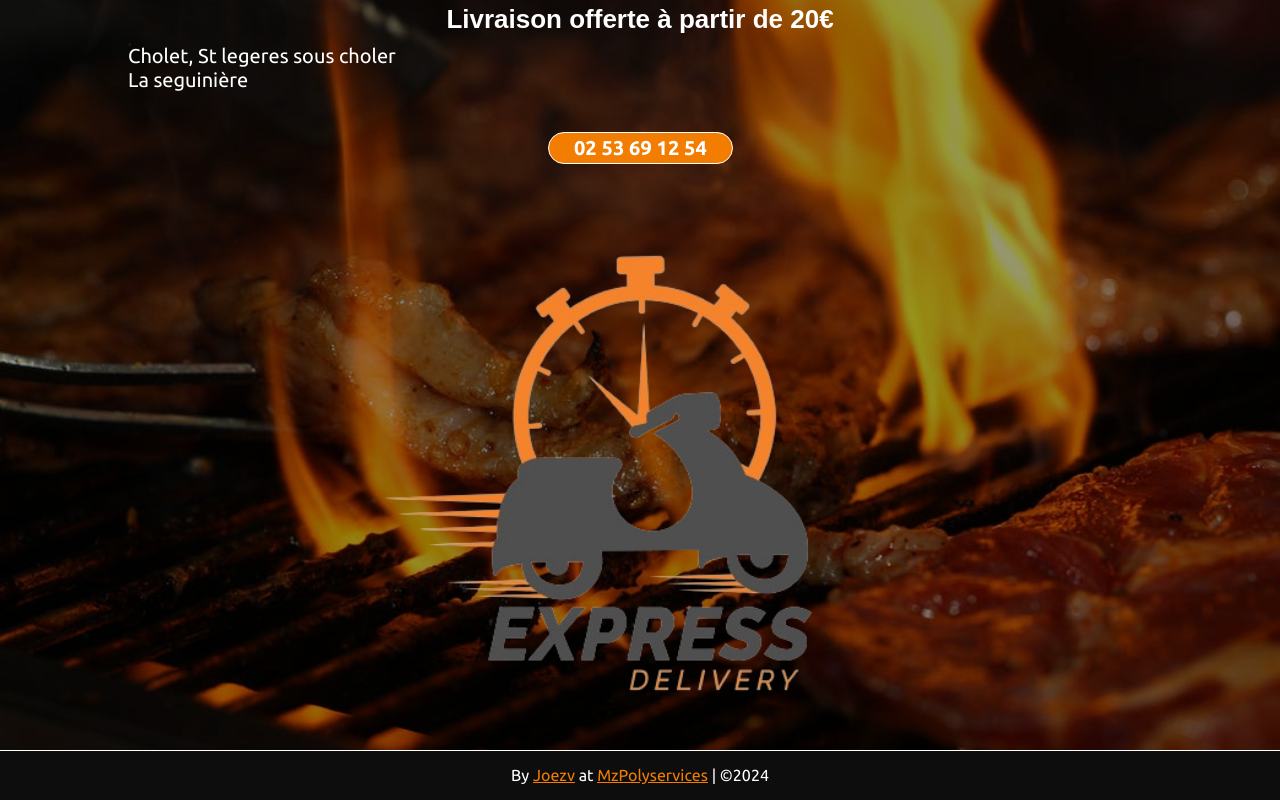
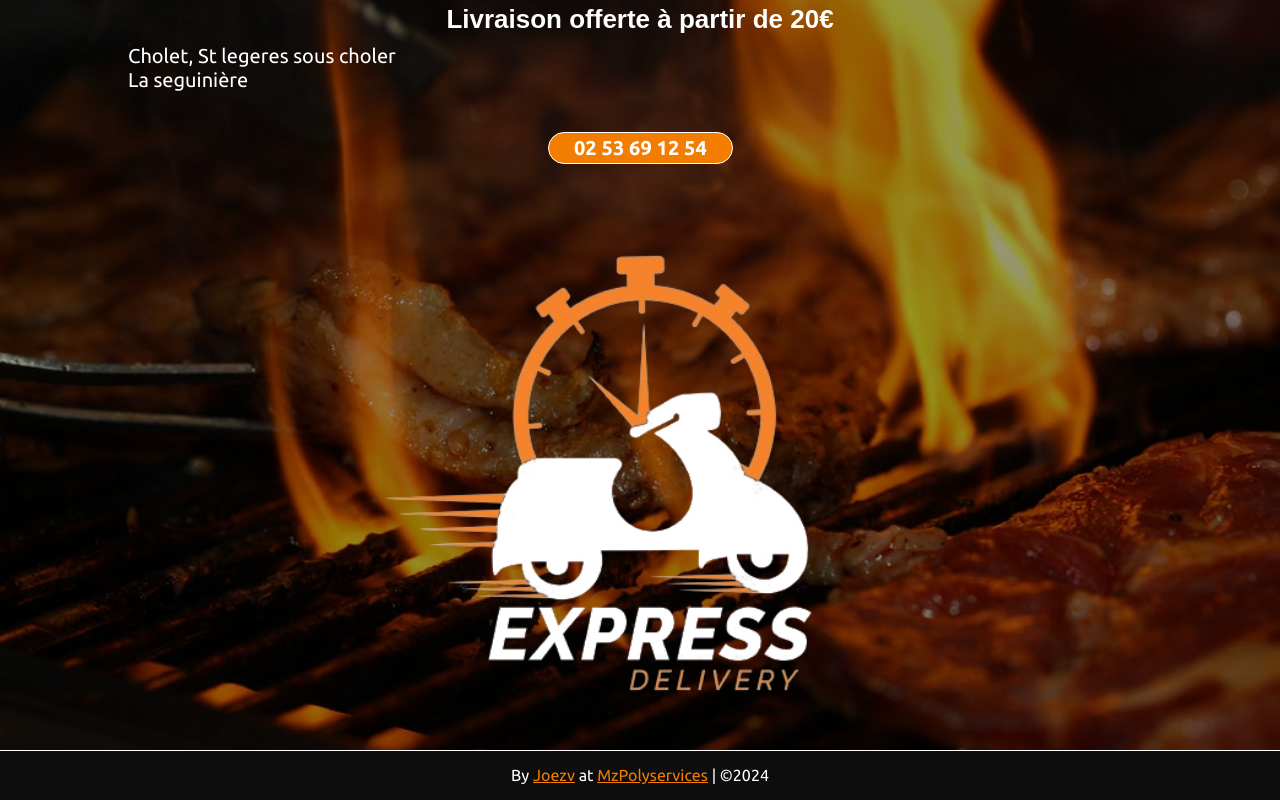
Before and after one commit to le-punch/menu, a plain HTML site: page index.html in a window 1280 px wide. Shown: the part 9104-9904 px from the top of the page. Drawn offline with nearby package versions, Linux system fonts and the light colour scheme; a web font is replaced by a local one.

Commit message:
Update index.html

```diff
--- a/index.html
+++ b/index.html
@@ -904,7 +904,7 @@
             border-radius: 25px;  z-index: 4;" class="scale-up-center">02 53 69 12 54</a>
         </div>
         <div style="width: 100vw; display: flex; justify-content: center; background: transparent;">
-            <img src="images/del.png" alt="" style="width: 50vw; z-index: 4;">
+            <img src="del.webp" alt="" style="width: 50vw; z-index: 4;">
         </div>
     </div>
 
```
